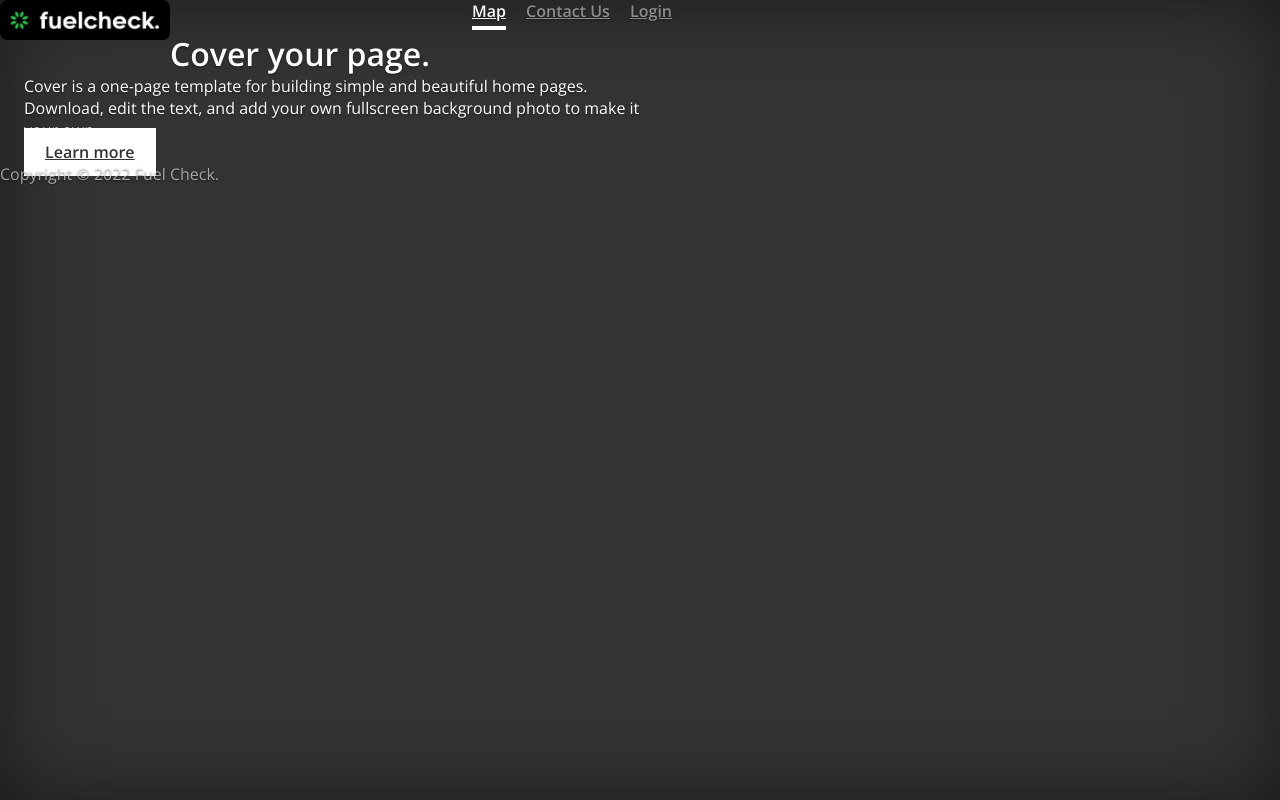
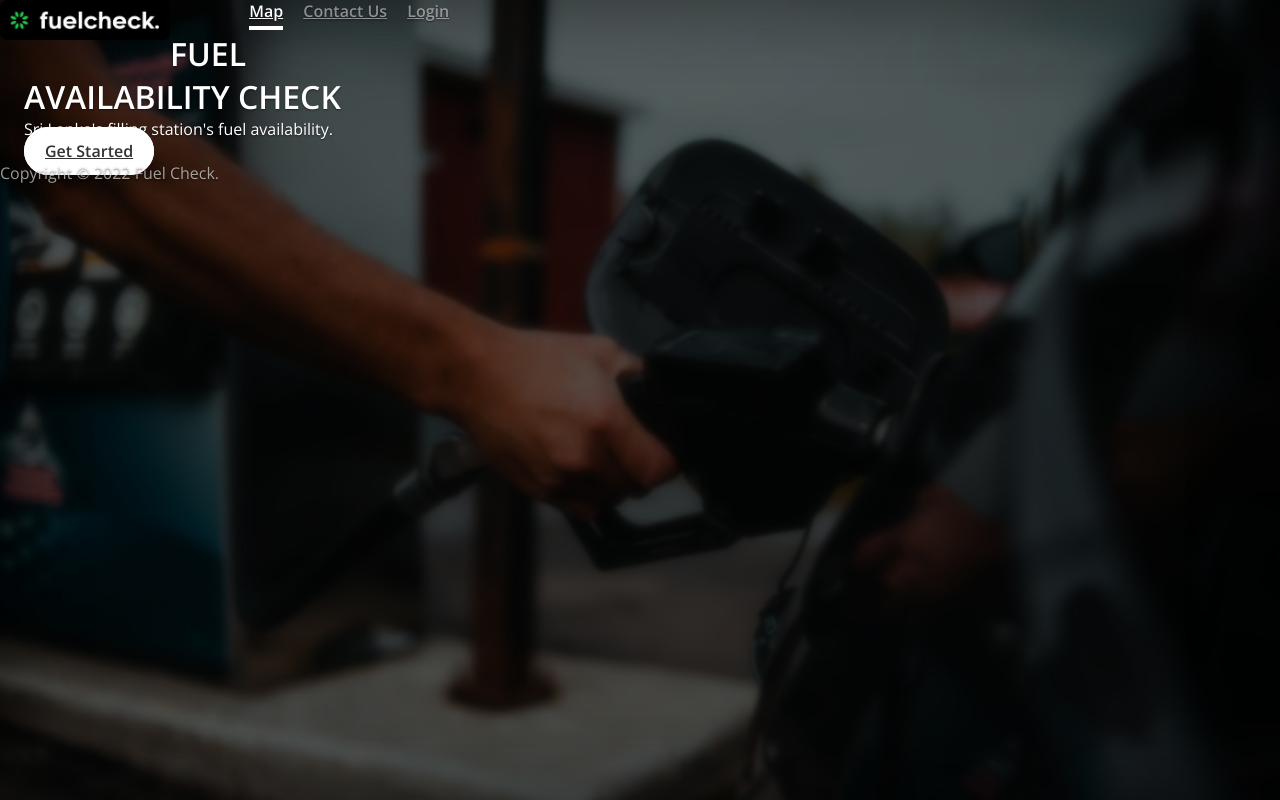
Before and after one commit to hirusha-adi/Fuel-Availability, a Flask app: page / in a window 1280 px wide. Run offline with Flask 2, Linux system fonts and the light colour scheme; parts of the project's set-up code (start-up, migrations or seed data) failed here and were passed over; some libraries are stand-ins or nearby versions.

Commit message:
content change

```diff
--- a/templates/index.html
+++ b/templates/index.html
@@ -17,6 +17,12 @@
         * {
             font-family: "Open Sans", sans-serif;
         }
+
+        body {
+            background-image: url("{{ url_for('static', filename='images/background3.jpg') }}");
+            background-size: cover;
+            background-repeat: no-repeat;
+        }
     </style>
 
 </head>
@@ -33,18 +39,26 @@
                 </h3>
                 <nav class="nav nav-masthead justify-content-center">
                     <a class="nav-link active" href="{{ url_for('map') }}">Map</a>
-                    <a class="nav-link" href="#">Contact Us</a>
+                    <a class="nav-link" href="{{ url_for('contact_us') }}">Contact Us</a>
                     <a class="nav-link" href="{{ url_for('login') }}">Login</a>
                 </nav>
             </div>
         </header>
 
         <main role="main" class="inner cover">
-            <h1 class="cover-heading">Cover your page.</h1>
-            <p class="lead">Cover is a one-page template for building simple and beautiful home pages. Download, edit
-                the text, and add your own fullscreen background photo to make it your own.</p>
+            <h1 class="cover-heading">
+                FUEL
+                <b>
+                    AVAILABILITY
+                </b>
+                CHECK
+            </h1>
             <p class="lead">
-                <a href="#" class="btn btn-lg btn-secondary">Learn more</a>
+                Sri Lanka's filling station's fuel availability.
+            </p>
+            <p class="lead">
+                <a href="{{ url_for('map') }}" class="btn btn-lg btn-secondary" style="border-radius: 50px;">Get
+                    Started</a>
             </p>
         </main>
 
```
